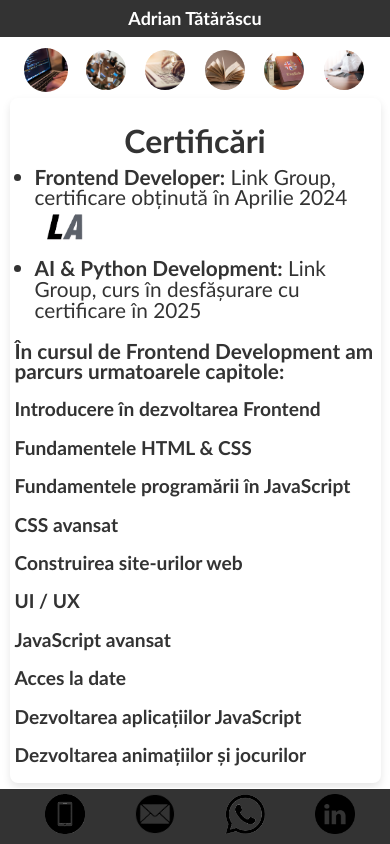
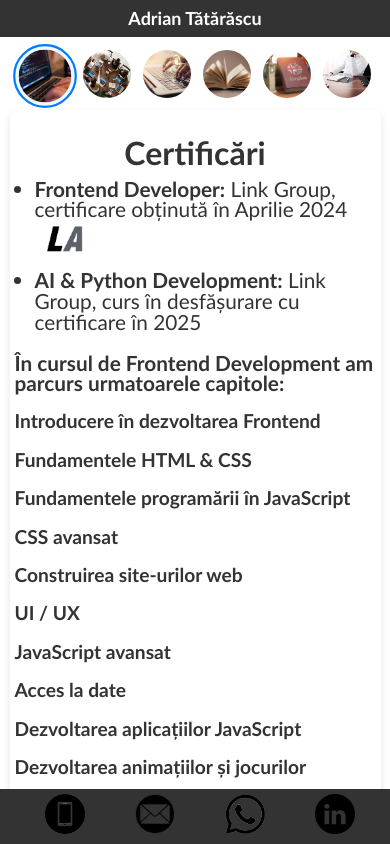
Before and after one commit to Adrianscu/cv-project, a React (Create React App) app: page / in a window 390 px wide. Built offline with nearby package versions, Linux system fonts and the light colour scheme.

Commit message:
Laptop test

```diff
--- a/src/index.css
+++ b/src/index.css
@@ -239,10 +239,18 @@ body {
 
   /* General adjustments */
   .tabs button {
-    width: 40px;
-    height: 40px;
+    width: 48px;
+    height: 48px;
     padding: 3px;
-    text-indent: -9999px
+    text-indent: -9999px;
+    border: none; /* Elimină border-ul implicit */
+    transition: border-color 0.3s ease; /* Tranziție smooth pentru border */
+  }
+
+  .tabs button.active {
+    border: 2px solid #007bff; /* Setează culoarea dorită */
+    border-radius: 50px; /* Ajustează colțurile dacă este necesar */
+    background-color: #f0f8ff; /* Opțional, un fundal diferit pentru cel activ */
   }
 
   .footer {
```
